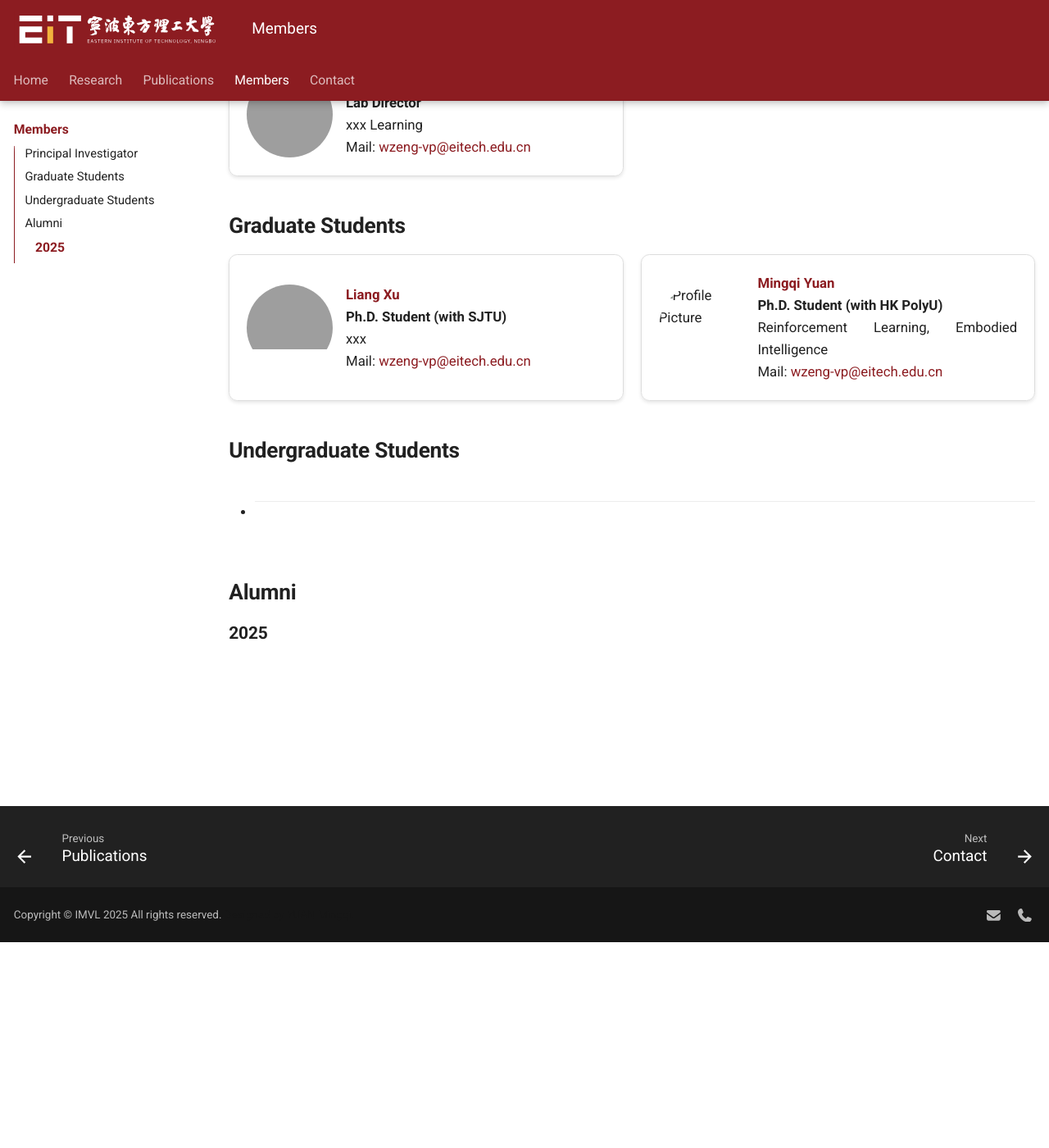
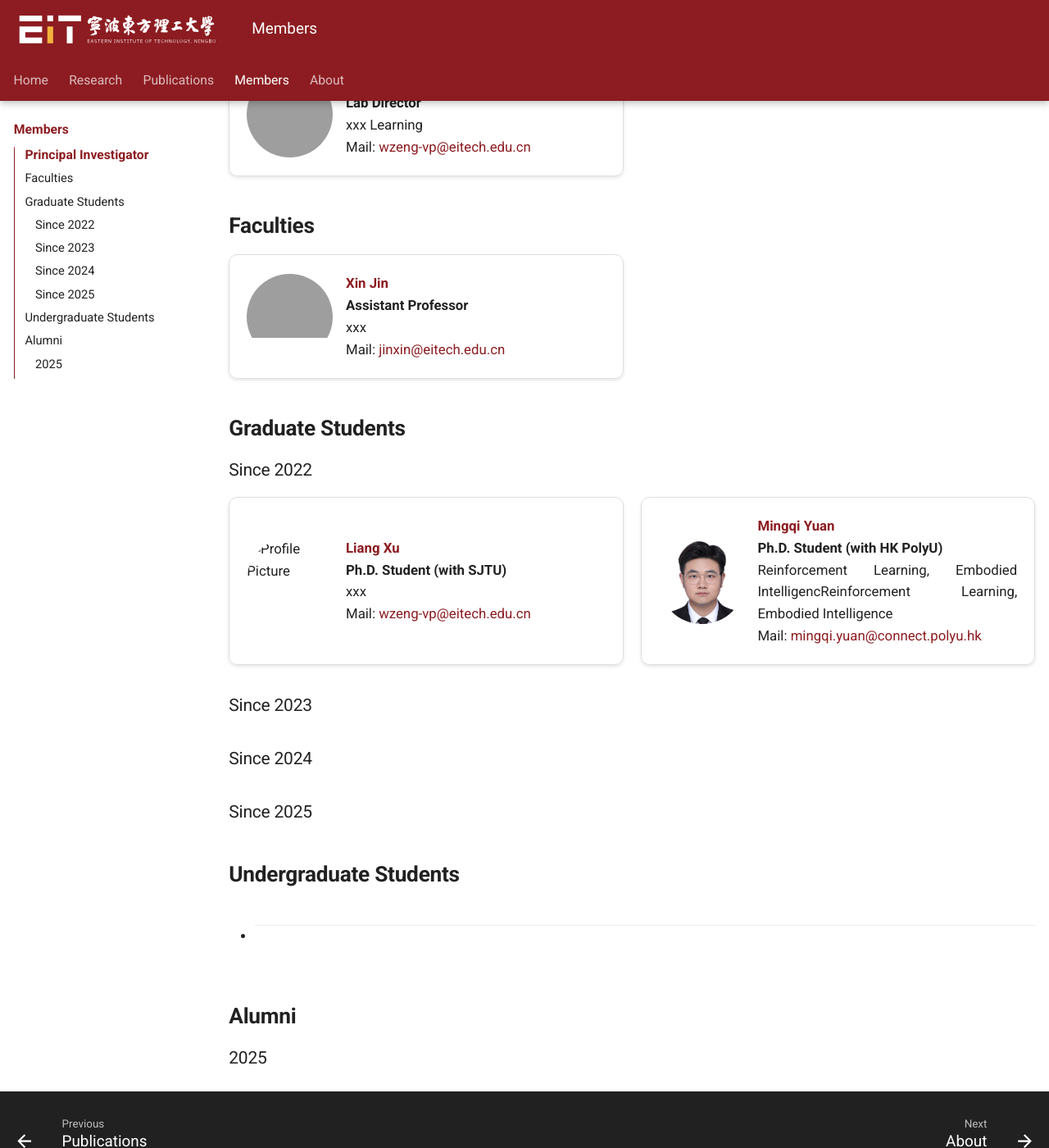
Before and after one commit to myismyname/IMVL-Homepage, an MkDocs documentation site: the page built from docs/members.md, in a window 1280 px wide and 1400 px high, scrolled down 251 px, cut to the strip 0-1400 px from the top of the window. Shown: the whole strip at 82% size. Built offline with MkDocs 1.6.1 and Material for MkDocs 9.7.7, drawn with Linux system fonts in a browser that asks for light colours; grey boxes are pictures that could not be loaded.

Commit message:
update home

```diff
--- a/docs/members.md
+++ b/docs/members.md
@@ -16,12 +16,27 @@
     </div>
 </div>
 
-## **Graduate Students**
-
+## **Faculties**
 <div class="member-cards">
     <div class="member-card">
         <div class="member-card-avatar">
             <img src="../assets/images/members/xl.jpg" alt="Profile Picture" style="object-fit: contain;">
+        </div>
+        <div class="member-card-info">
+            <div class="name"><a href="" target="_self">Xin Jin</a></div>
+            <div class="title">Assistant Professor</div>
+            <div>xxx</div>
+            <div>Mail: <a href="mailto:jinxin@eitech.edu.cn">jinxin@eitech.edu.cn</a></div>
+        </div>
+    </div>
+</div>
+
+## **Graduate Students**
+### Since 2022
+<div class="member-cards">
+    <div class="member-card">
+        <div class="member-card-avatar">
+            <img src="../assets/images/members/ymq.jpg" alt="Profile Picture" style="object-fit: contain;">
         </div>
         <div class="member-card-info">
             <div class="name"><a href="" target="_self">Liang Xu</a></div>
@@ -32,19 +47,25 @@
     </div>
     <div class="member-card">
         <div class="member-card-avatar">
-            <img src="../assets/images/members/ymq.jpg" alt="Profile Picture" style="object-fit: contain;">
+            <img src="../assets/images/members/pgs/ymq.jpg" alt="Profile Picture" style="object-fit: contain;">
         </div>
         <div class="member-card-info">
             <div class="name"><a href="" target="_self">Mingqi Yuan</a></div>
             <div class="title">Ph.D. Student (with HK PolyU)</div>
-            <div>Reinforcement Learning, Embodied Intelligence</div>
-            <div>Mail: <a href="mailto:wzeng-vp@eitech.edu.cn">wzeng-vp@eitech.edu.cn</a></div>
+            <div>Reinforcement Learning, Embodied IntelligencReinforcement Learning, Embodied Intelligence</div>
+            <div>Mail: <a href="mailto:mingqi.yuan@connect.polyu.hk">mingqi.yuan@connect.polyu.hk</a></div>
         </div>
     </div>
 </div>
+
+### Since 2023
+
+### Since 2024
+
+### Since 2025
 
 ## **Undergraduate Students**
 - ***
 
 ## **Alumni**
-### **2025**
+### 2025
--- a/mkdocs.yml
+++ b/mkdocs.yml
@@ -7,7 +7,7 @@ theme:
   include_search_page: false
   search_index_only: true
   logo: assets/images/eit_logo.svg
-  favicon: assets/images/cuhk_logo.png
+  favicon: favicon.ico
   palette:
     - scheme: white
       primary: white
@@ -81,7 +81,7 @@ nav:
   - Research: research.md
   - Publications: pubs.md
   - Members: members.md
-  - Contact: contact.md
+  - About: contact.md
 
 plugins:
   - macros
```
Also changed, not shown: docs/components/banner.md (+2 -2 lines), docs/contact.md (+15 -12 lines), docs/index.md (+3 -1 lines), docs/assets/images/favicon.ico (added), docs/assets/images/members/pgs/1.jpg (added), docs/assets/images/members/pgs/ymq.jpg (added).
